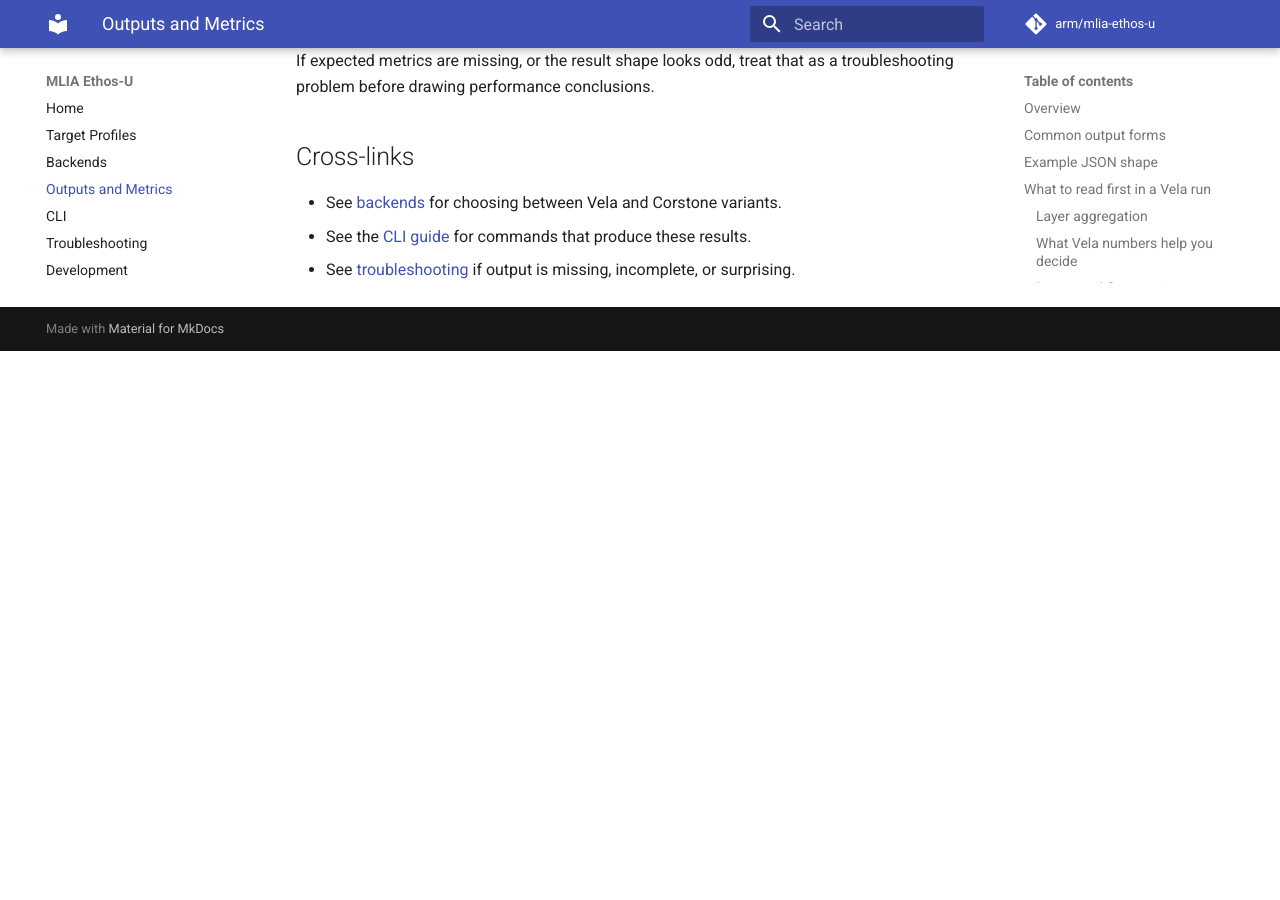
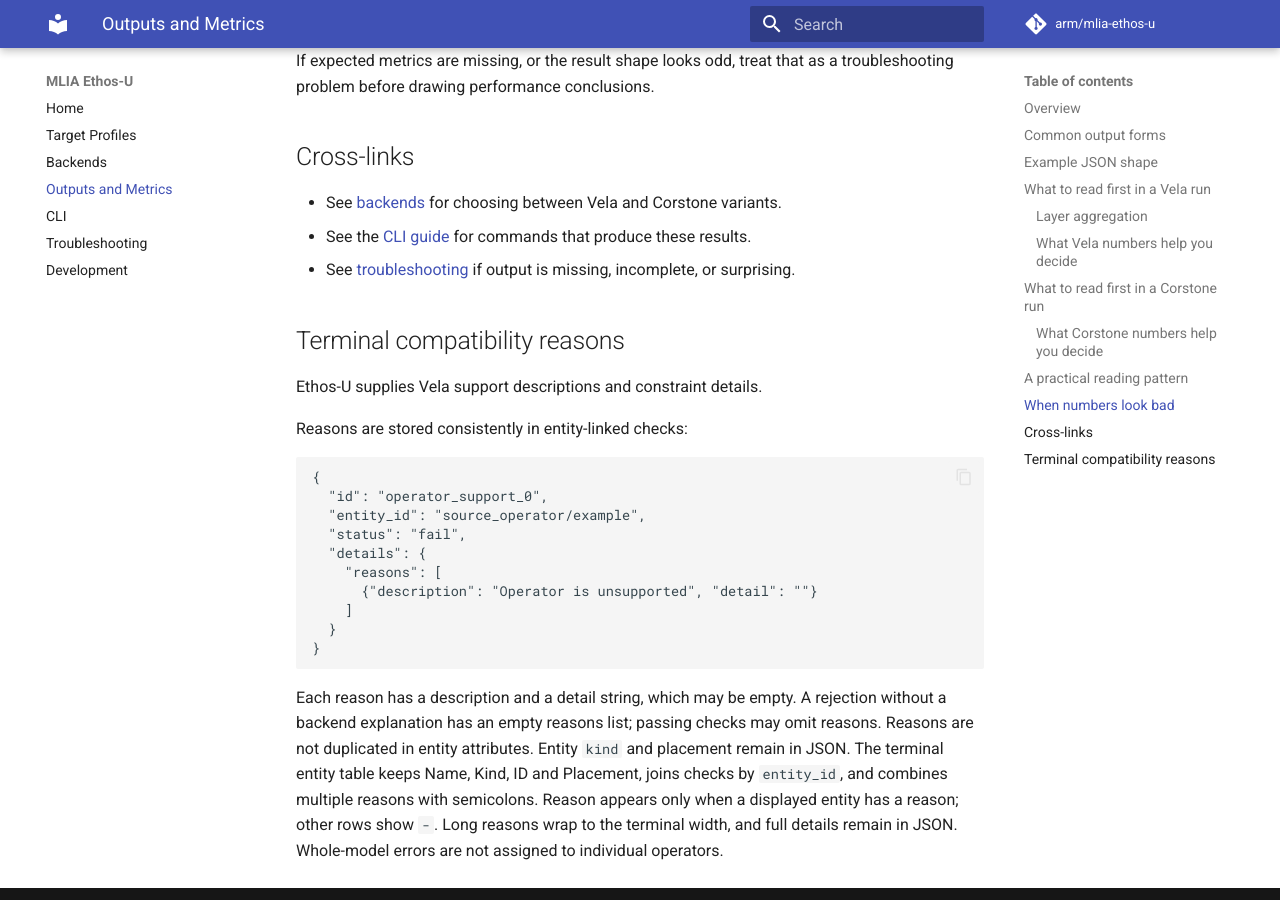
Before and after one commit to arm/mlia-ethos-u, an MkDocs documentation site: the page built from docs/source/outputs_metrics.md, in a window 1280 px wide and 900 px high, scrolled down 4507 px. Built offline with MkDocs 1.6.1 and Material for MkDocs 9.7.7, drawn with Linux system fonts in a browser that asks for light colours; comment, search, counter and statistics services are not loaded; before the commit the page ends 4858 px from its top, so only the background shows below that.

Commit message:
docs: Explain shared operator compatibility reason reporting (#102)
Document Vela compatibility reasons in entity-linked checks and their description/detail representation. Explain the optional terminal Reason column alongside Kind and how full diagnostic details remain in JSON.

Resolve: MLIA-2022

````diff
--- a/docs/source/outputs_metrics.md
+++ b/docs/source/outputs_metrics.md
@@ -199,3 +199,32 @@ troubleshooting problem before drawing performance conclusions.
 - See the [CLI guide](cli.md) for commands that produce these results.
 - See [troubleshooting](troubleshooting.md) if output is missing,
   incomplete, or surprising.
+
+## Terminal compatibility reasons
+
+Ethos-U supplies Vela support descriptions and constraint details.
+
+Reasons are stored consistently in entity-linked checks:
+
+```json
+{
+  "id": "operator_support_0",
+  "entity_id": "source_operator/example",
+  "status": "fail",
+  "details": {
+    "reasons": [
+      {"description": "Operator is unsupported", "detail": ""}
+    ]
+  }
+}
+```
+
+Each reason has a description and a detail string, which may be empty.
+A rejection without a backend explanation has an empty reasons list; passing
+checks may omit reasons. Reasons are not duplicated in entity attributes.
+Entity `kind` and placement remain in JSON. The terminal entity table keeps
+Name, Kind, ID and Placement, joins checks by `entity_id`, and combines
+multiple reasons with semicolons. Reason appears only when a displayed entity
+has a reason; other rows show `-`. Long reasons wrap to the terminal width,
+and full details remain in JSON. Whole-model
+errors are not assigned to individual operators.
````
